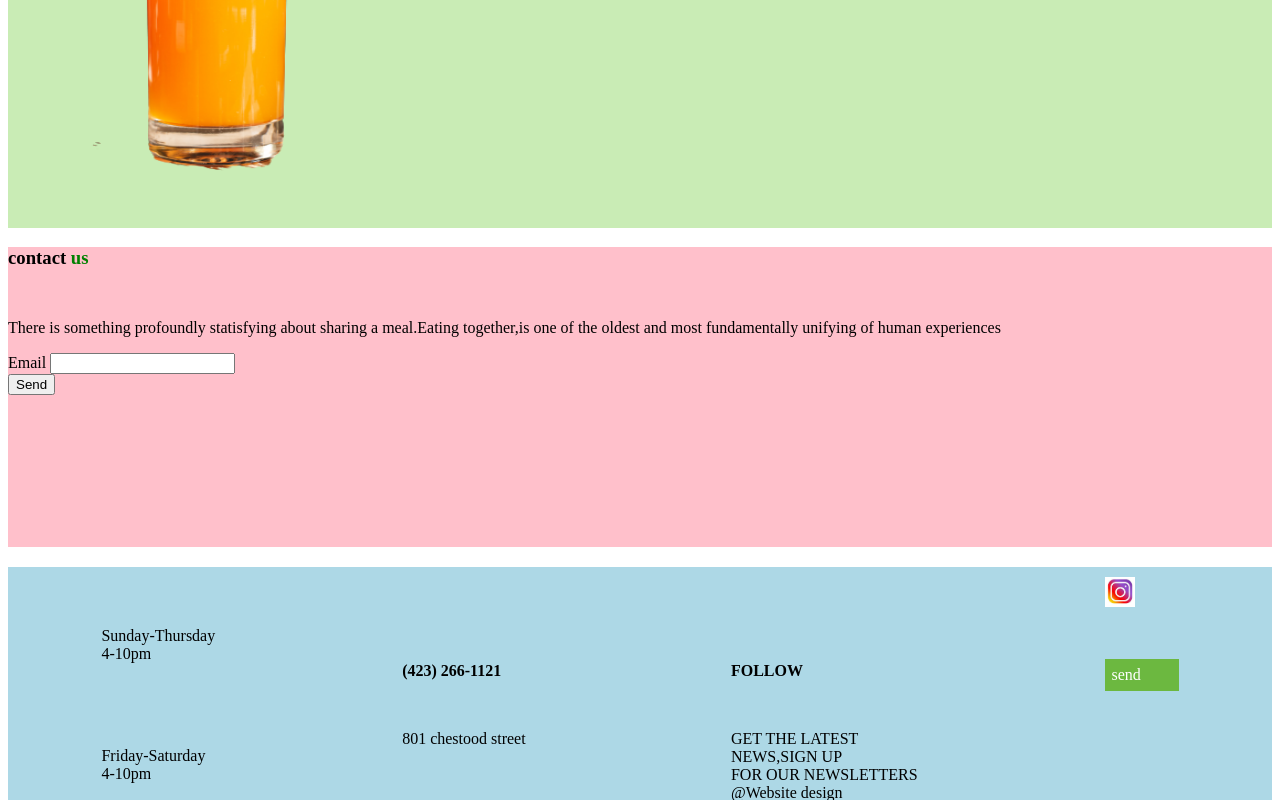
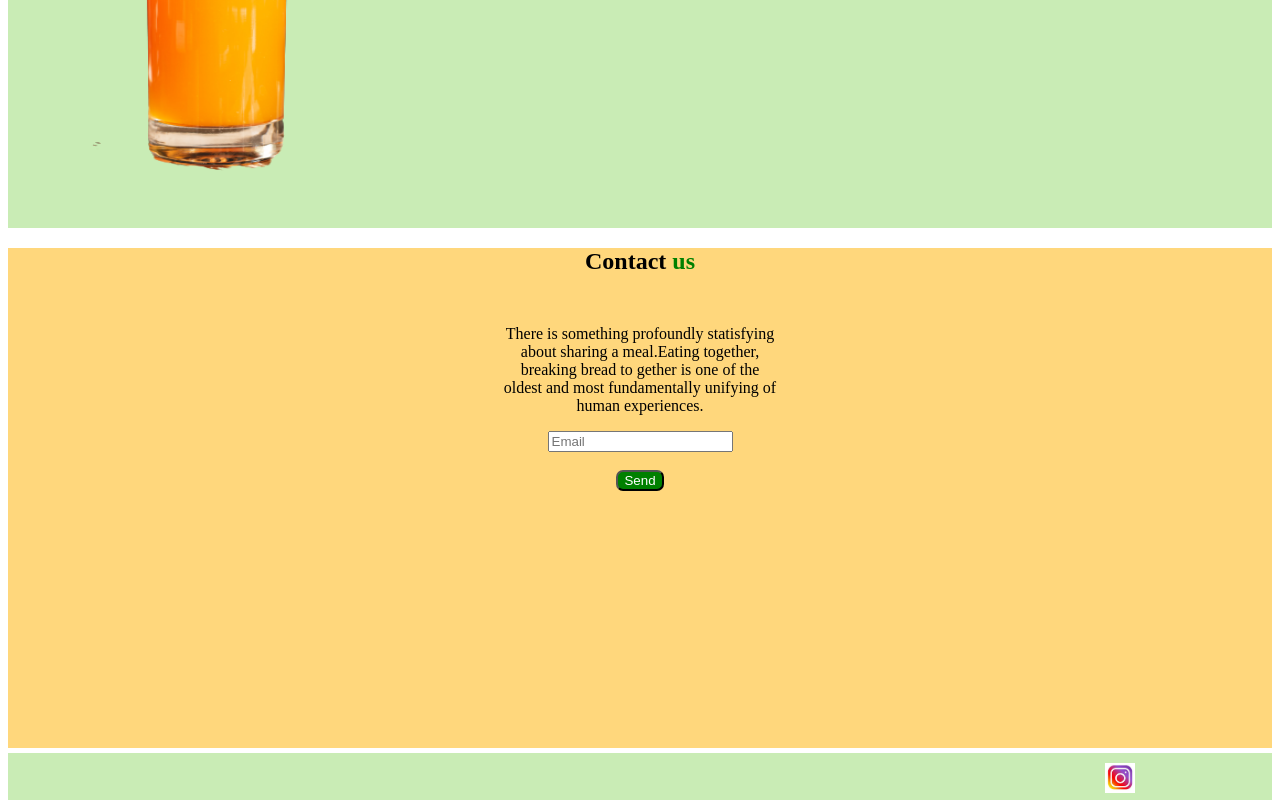
Before and after one commit to devseme/StreetFood-Website, a plain HTML site: page index.html in a window 1280 px wide. Shown: the part 2000-2800 px from the top of the page. Drawn offline with Linux system fonts and the light colour scheme.

Commit message:
worked on styling.It will be almost like the expected

```diff
--- a/index.css
+++ b/index.css
@@ -21,7 +21,7 @@ nav>p{
 
 
 main {
-    background-color:   #649549;
+    background-color:   #C9ECB5;
     width: 100%;
     height: 460px;
 
@@ -78,12 +78,13 @@ main {
     text-align: center;
 }
 .container{
-    background-color:  #FFD77C;
+    background-color:  #C9ECB5;
     width: 100%;
     height: 600px;
     display:flex;
     flex-direction: row;
     flex-wrap: wrap;
+    justify-content: space-around;
 
 }
 .container>h2{
@@ -100,17 +101,18 @@ main {
      margin-left: 40px;
  }
  .container>div>p{
+     margin-top: auto;
 text-align: center;
  }
 
 
 .burger{
-    width: 30%;
+    width: 24%;
     height:220px;
     background-color: white;
     padding: 10px;
     margin:10px;
-    border-bottom-right-radius: 10px;
+    border-bottom-right-radius: 15px;
 
 }
 
@@ -134,11 +136,21 @@ text-align: center;
 
 }
 .contactus{
-    background-color: pink;
+    background-color: #FFD77C;
     width: 100%;
-    height: 300px;
+    height: 500px;
+    align-items: center;
+    text-align: center;
+    margin-top: 0;
+}
+#submit{
+    color: white;
+    background-color: green;
+    border-radius: 7px;
+
 }
 .footer{
-    background-color:  lightblue;
+    background-color:   #C9ECB5
+
 
 }
--- a/index.html
+++ b/index.html
@@ -89,18 +89,17 @@
 
 </div>
 <div class="contactus">
-    <h3>contact <span style="color:green">us</span></h3>
-    <p>There is something profoundly statisfying about sharing a meal.Eating together,is one of the
-        oldest and most fundamentally unifying of human experiences
+    <h2>Contact <span style="color:green">us</span></h2>
+    <p>There is something profoundly statisfying<br> about sharing a meal.Eating together,<br>breaking bread to gether is one of the<br>
+        oldest and most fundamentally unifying of <br>human experiences.
     </p>
     <form>
         <form action="" method="post">
            <div>
-            <label for="email">Email</label>
-        <input name="email" type="email" id="email" required>
-        </div>
-
-            <button type="submit">Send</button>
+            <label for="email"></label>
+        <input name="email" type="email" id="email"  placeholder="Email" required><br><br>
+           </div>
+            <button id="submit" type="submit">Send</button>
         </form>
     </form>
 
--- a/style.css
+++ b/style.css
@@ -17,7 +17,7 @@ footer{
     display: flex;
     flex-direction: row;
     justify-content: space-around;
-    margin-top:  20px;
+    margin-top: 5px;
     height: 260px;
 }
 #sendbutton{
```
